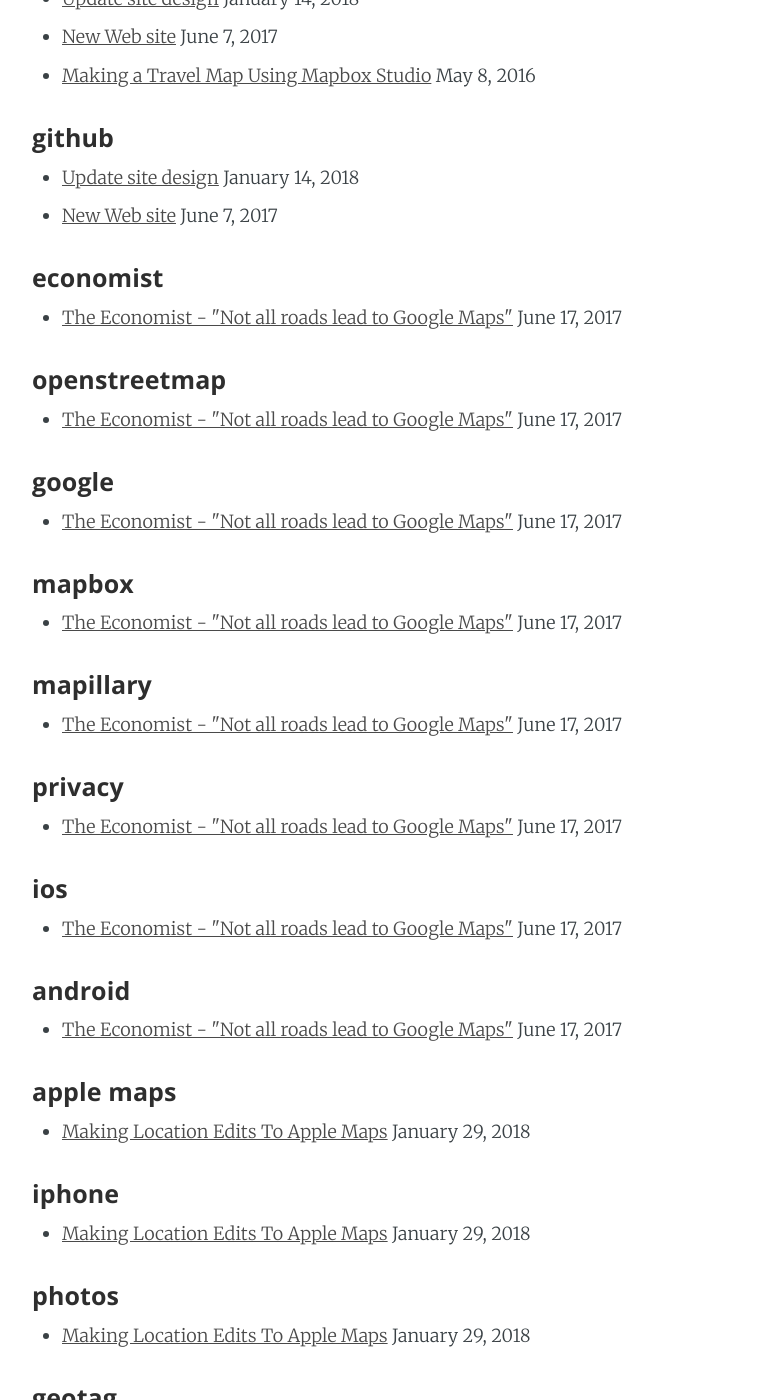
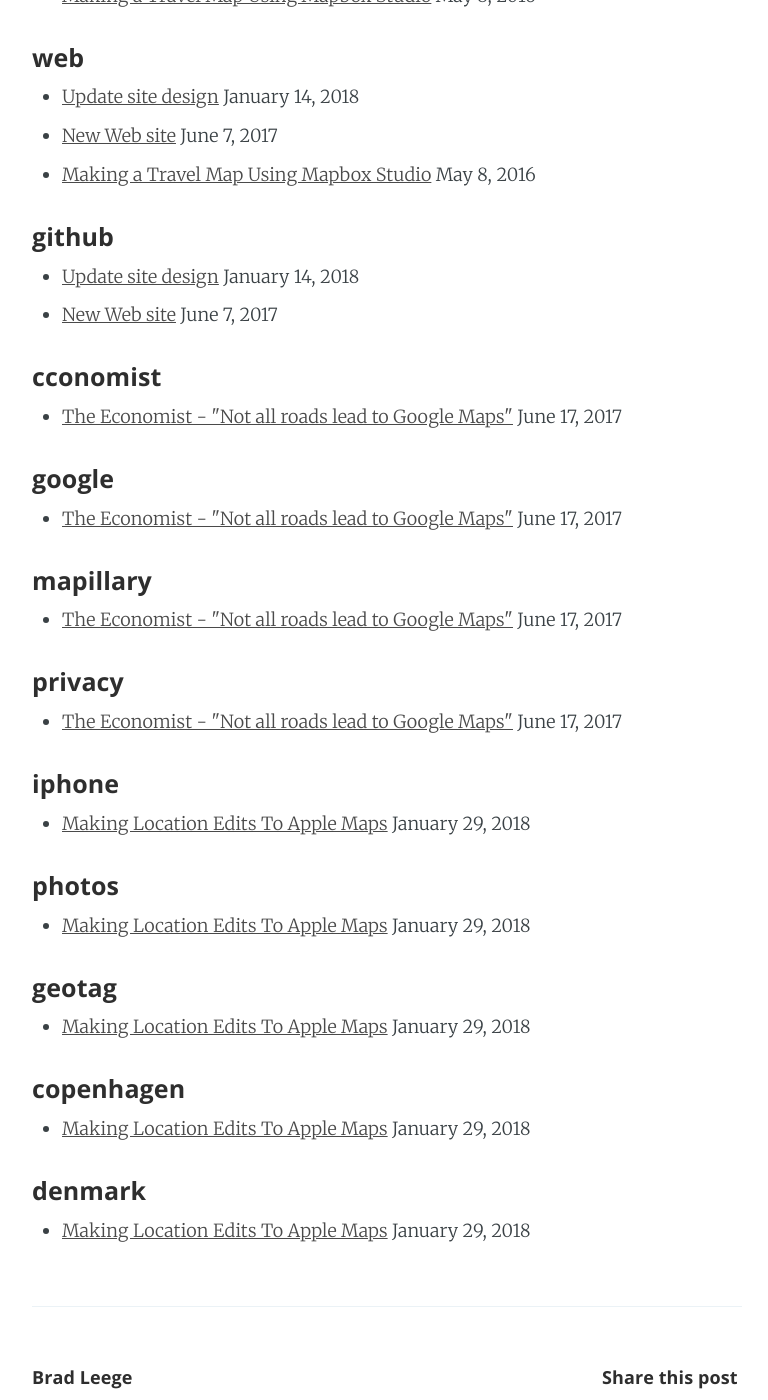
Before and after one commit to bleege/bleege.github.io, a Jekyll site: the page built from tags.md, in a window 1280 px wide and 1400 px high, scrolled down 17918 px. Shown: the whole window, without its empty margins (253-1021 px from the left). Built offline with Jekyll 4.4.1, drawn with Linux system fonts in a browser that asks for light colours; some of the changed text lies outside the part shown.

Commit message:
Fixing tags

```diff
--- a/_posts/2017-06-17-economist-digital-mapping.md
+++ b/_posts/2017-06-17-economist-digital-mapping.md
@@ -3,17 +3,17 @@
 title: The Economist - "Not all roads lead to Google Maps"
 date: '2017-06-17T12:00:00-06:00'
 tags:
-- Economist
+- cconomist
 - maps
 - opendata
-- OpenStreetMap
-- Google
-- Mapbox
-- Mapillary
+- openstreetmap
+- google
+- mapbox
+- mapillary
 - privacy
 - mobile
-- iOS
-- Android
+- ios
+- android
 ---
 
 ![](/images/20170617-economist-digital-maps.jpg)
```
Also changed, not shown: _posts/tumblr/2013-10-02-wisconsin-sees-fewer-miles-driven-every-year-since.md (+1 -1 lines), _posts/tumblr/2013-10-28-making-pins-and-callouts-in-apple-maps-accessible.md (+1 -1 lines), 2 other files.
